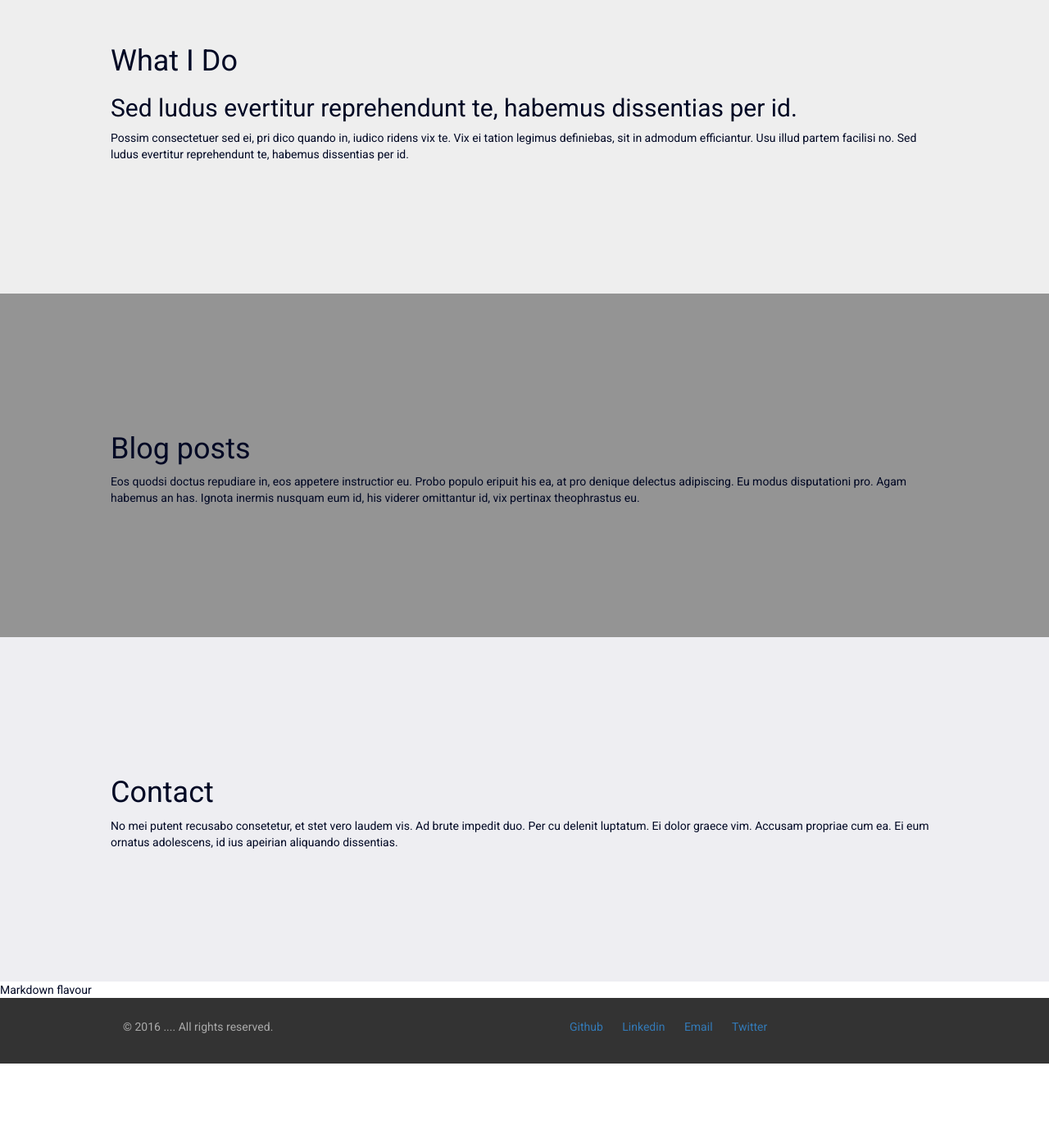
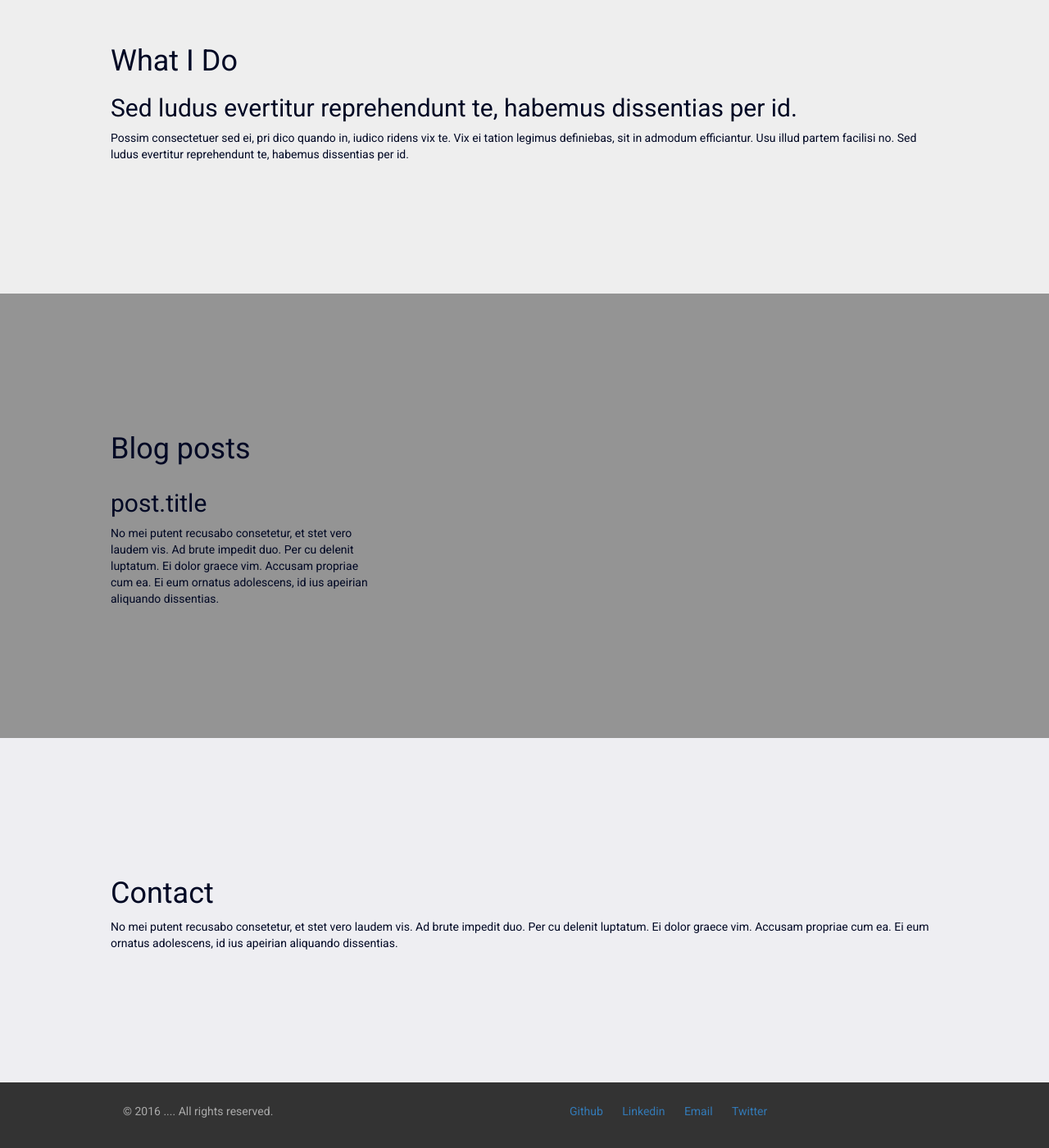
Before and after one commit to menzus/pages, a Jekyll site: the page built from index.html, in a window 1280 px wide and 1400 px high, scrolled down 1133 px. Shown: the whole window at 82% size. Built offline with Jekyll 4.4.1, drawn with Linux system fonts in a browser that asks for light colours; nearby versions of some CDN libraries; before the commit the page ends 2430 px from its top, so only the background shows below that.

Commit message:
Update index.html

```diff
--- a/index.html
+++ b/index.html
@@ -40,11 +40,18 @@
 <div id="blog" class="block">
     <div class="row">
         <h1>Blog posts</h1>
-        <p>
-            Eos quodsi doctus repudiare in, eos appetere instructior eu. Probo populo eripuit his ea,
-            at pro denique delectus adipiscing. Eu modus disputationi pro. Agam habemus an has.
-            Ignota inermis nusquam eum id, his viderer omittantur id, vix pertinax theophrastus eu.
-        </p>
+        <div class="row">
+            {% for post in site.posts %}
+            <div class="col-s-12 col-md-6 col-lg-4 blog-thumbnail">
+                <h2>post.title</h2>
+                <p>
+                    No mei putent recusabo consetetur, et stet vero laudem vis. Ad brute impedit duo.
+                    Per cu delenit luptatum. Ei dolor graece vim. Accusam propriae cum ea.
+                    Ei eum ornatus adolescens, id ius apeirian aliquando dissentias.
+                </p>
+            </div>
+            {% endfor %}
+        </div>
     </div>
 </div>
 
@@ -58,8 +65,3 @@
         </p>
     </div>
 </div>
-
-
-{% for post in site.posts %}
-    {{ post.title }}
-{% endfor %}
```
